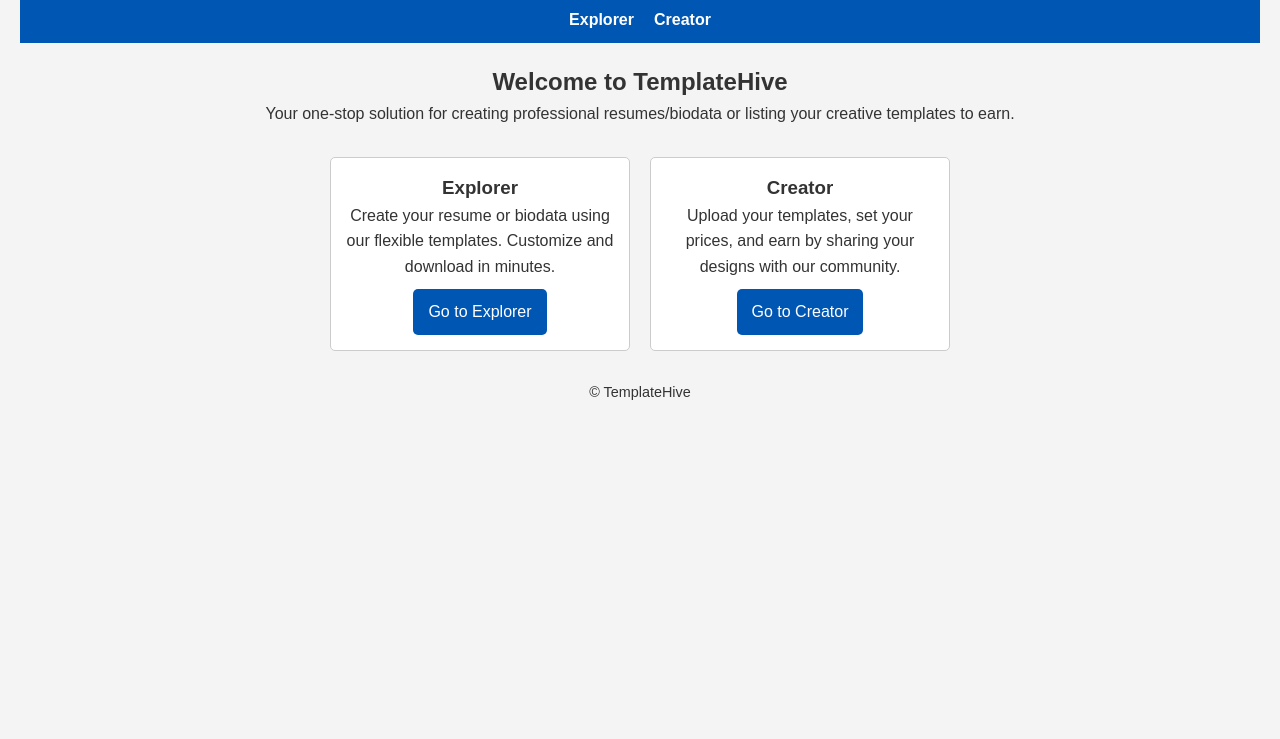
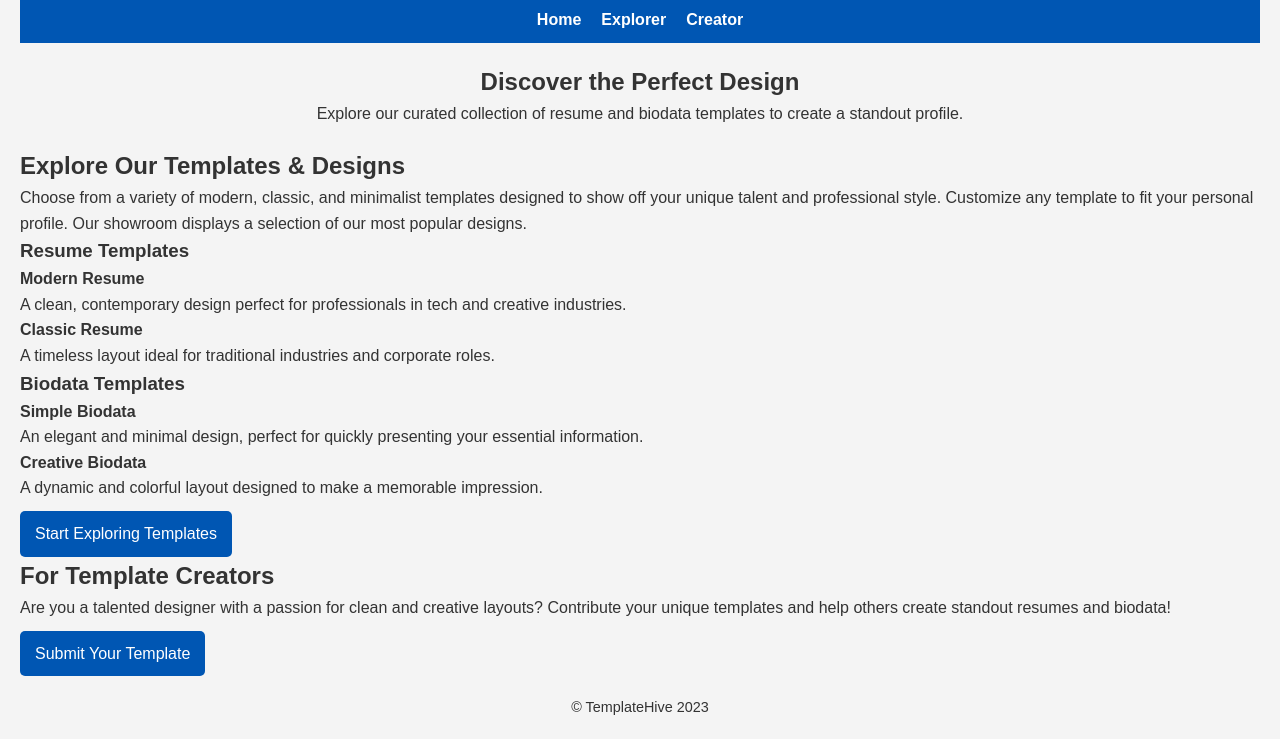
Before and after one commit to mehangman/TemplateHive, a plain HTML site: page index.html in a window 1280 px wide. Shown: the part 84-823 px from the top of the page. Before the commit the page ends 800 px from the top, so only its background shows below. Drawn offline with Linux system fonts and the light colour scheme.

Commit message:
Update index.html
Signed-off-by: mehangman <shashankverma1367@gmail.com>

```diff
--- a/index.html
+++ b/index.html
@@ -1,8 +1,9 @@
+<!-- index.html -->
 <!DOCTYPE html>
 <html lang="en">
 <head>
   <meta charset="UTF-8" />
-    <meta name="viewport" content="width=device-width, initial-scale=1" />
+  <meta name="viewport" content="width=device-width, initial-scale=1.0" />
   <title>TemplateHive - Home</title>
   <link rel="stylesheet" href="style.css" />
 </head>
@@ -11,41 +12,89 @@
     <h1>TemplateHive</h1>
     <nav>
       <ul>
+        <li><a href="index.html">Home</a></li>
         <li><a href="explorer.html">Explorer</a></li>
         <li><a href="creator.html">Creator</a></li>
       </ul>
     </nav>
   </header>
 
+  <!-- Hero Section -->
   <section class="hero">
-      <h2>Welcome to TemplateHive</h2>
+    <h2>Discover the Perfect Design</h2>
     <p>
-        Your one-stop solution for creating professional resumes/biodata or
-        listing your creative templates to earn.
+      Explore our curated collection of resume and biodata templates to create a standout profile.
     </p>
   </section>
 
-    <section class="features">
-      <div class="card">
-        <h3>Explorer</h3>
+  <!-- Main Content & Sidebar Layout -->
+  <main class="container">
+    <!-- Main (Explorer) Column -->
+    <div class="main-content">
+      <section class="explorer-section">
+        <h2>Explore Our Templates &amp; Designs</h2>
         <p>
-          Create your resume or biodata using our flexible templates. Customize
-          and download in minutes.
+          Choose from a variety of modern, classic, and minimalist templates designed to show off your unique talent and professional style. Customize any template to fit your personal profile. Our showroom displays a selection of our most popular designs.
         </p>
-        <a href="explorer.html" class="btn">Go to Explorer</a>
+        <div class="templates-group">
+          <!-- Resume Templates -->
+          <div class="template category">
+            <h3>Resume Templates</h3>
+            <div class="template-list">
+              <div class="template-card">
+                <h4>Modern Resume</h4>
+                <p>
+                  A clean, contemporary design perfect for professionals in tech and creative industries.
+                </p>
               </div>
-      <div class="card">
-        <h3>Creator</h3>
+              <div class="template-card">
+                <h4>Classic Resume</h4>
                 <p>
-          Upload your templates, set your prices, and earn by sharing your designs
-          with our community.
+                  A timeless layout ideal for traditional industries and corporate roles.
                 </p>
-        <a href="creator.html" class="btn">Go to Creator</a>
+              </div>
+            </div>
+          </div>
+          <!-- Biodata Templates -->
+          <div class="template category">
+            <h3>Biodata Templates</h3>
+            <div class="template-list">
+              <div class="template-card">
+                <h4>Simple Biodata</h4>
+                <p>
+                  An elegant and minimal design, perfect for quickly presenting your essential information.
+                </p>
+              </div>
+              <div class="template-card">
+                <h4>Creative Biodata</h4>
+                <p>
+                  A dynamic and colorful layout designed to make a memorable impression.
+                </p>
+              </div>
+            </div>
+          </div>
+        </div>
+        <div class="explorer-call">
+          <a href="explorer.html" class="btn">Start Exploring Templates</a>
         </div>
       </section>
+    </div>
+
+    <!-- Sidebar for Creators -->
+    <aside class="sidebar">
+      <section class="creator-sidebar">
+        <h2>For Template Creators</h2>
+        <p>
+          Are you a talented designer with a passion for clean and creative layouts? Contribute your unique templates and help others create standout resumes and biodata!
+        </p>
+        <a href="creator.html" class="btn btn-secondary">Submit Your Template</a>
+      </section>
+    </aside>
+  </main>
 
   <footer>
-      <p>&copy; TemplateHive</p>
+    <p>&copy; TemplateHive 2023</p>
   </footer>
+  <script src="script.js"></script>
 </body>
 </html>
```
Lines whose indentation alone changed are shown as unchanged.
